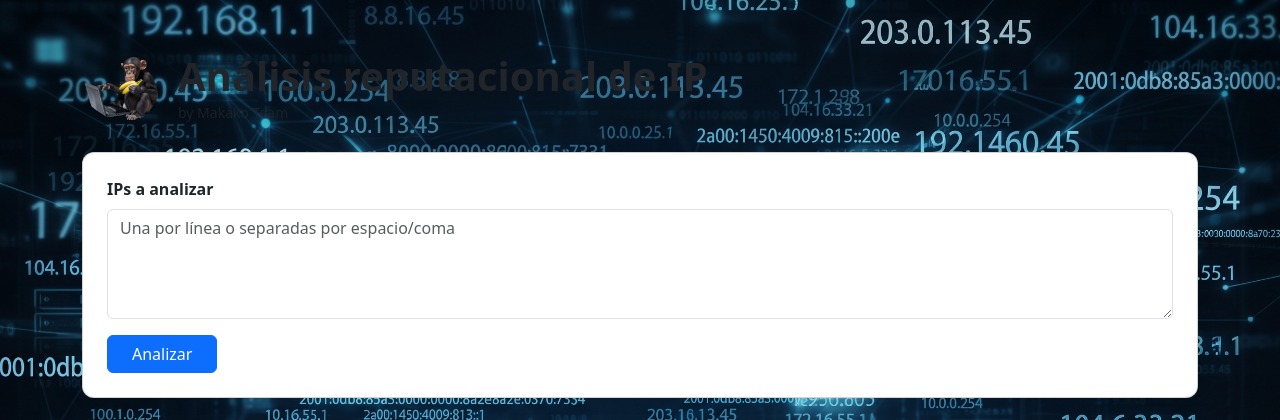
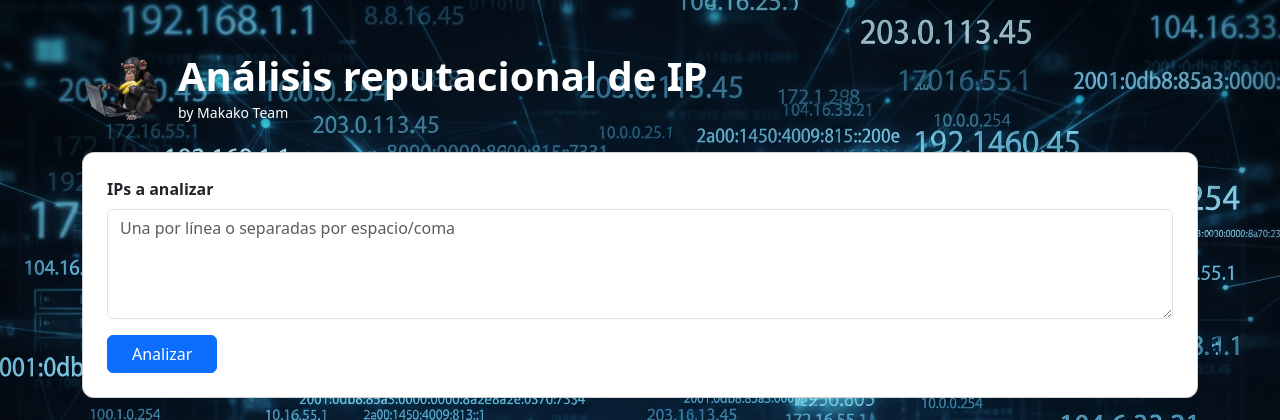
Before and after one commit to jmarf37/makakotool, a Flask app: page / in a window 1280 px wide. Shown: the top 420 px of the page. Run offline with Flask 3, Linux system fonts and the light colour scheme.

Commit message:
Change header text color to white

```diff
--- a/templates/index.html
+++ b/templates/index.html
@@ -47,8 +47,8 @@
    <img src="/logo.png" class="header-logo me-3" alt="logo">
 
     <div>
-      <h1 class="mb-0 fw-bold">Análisis reputacional de IP</h1>
-      <small class="text-muted">by Makako Team</small>
+      <h1 class="mb-0 fw-bold text-white">Análisis reputacional de IP</h1>
+      <small class="text-white">by Makako Team</small>
     </div>
   </div>
 
```
